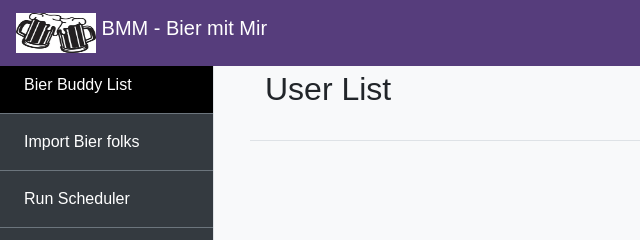
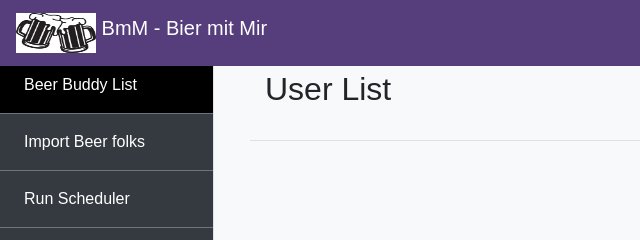
Before and after one commit to pradkrish-arbeit/VKR, a plain HTML site: page index.html in a window 1280 px wide. Shown: the top 240 px of the page, 0-640 px from the left. Drawn offline with nearby package versions, Linux system fonts and the light colour scheme; no server answers; sample sign-in values are in the browser's storage.

Commit message:
Update index.html
Typo: Bier to Beer

```diff
--- a/index.html
+++ b/index.html
@@ -4,7 +4,7 @@
 <head>
     <meta charset="UTF-8">
     <meta name="viewport" content="width=device-width, initial-scale=1.0">
-    <title>BMM - Bier mit Mir</title>
+    <title>BmM - Bier mit Mir</title>
     <link href="https://maxcdn.bootstrapcdn.com/bootstrap/4.5.2/css/bootstrap.min.css" rel="stylesheet">
     <link rel="stylesheet" href="https://cdnjs.cloudflare.com/ajax/libs/font-awesome/5.15.3/css/all.min.css">
     <link rel="stylesheet" href="css/styles.css">
@@ -64,7 +64,7 @@
     <nav class="navbar navbar-expand-lg navbar-light bg-light">
         <a class="navbar-brand" href="#">
             <img src="images/logo.png" width="80" height="40" class="d-inline-block align-top" alt="Logo">
-            BMM - Bier mit Mir
+            BmM - Bier mit Mir
         </a>
         <button class="navbar-toggler" type="button" data-toggle="collapse" data-target="#navbarNav"
             aria-controls="navbarNav" aria-expanded="false" aria-label="Toggle navigation">
@@ -92,11 +92,11 @@
         <div class="bg-dark border-right" id="sidebar-wrapper">
             <div class="list-group list-group-flush">
                 <a href="index.html"
-                    class="list-group-item list-group-item-action bg-dark text-white border-bottom border-secondary black-bg-color">Bier
+                    class="list-group-item list-group-item-action bg-dark text-white border-bottom border-secondary black-bg-color">Beer
                     Buddy List</a>
                 <a href="Import-Users.html"
                     class="list-group-item list-group-item-action bg-dark text-white border-bottom border-secondary">Import
-                    Bier folks</a>
+                    Beer folks</a>
                 <a href="meeting-scheduler.html"
                     class="list-group-item list-group-item-action bg-dark text-white border-bottom border-secondary">Run
                     Scheduler</a>
```
